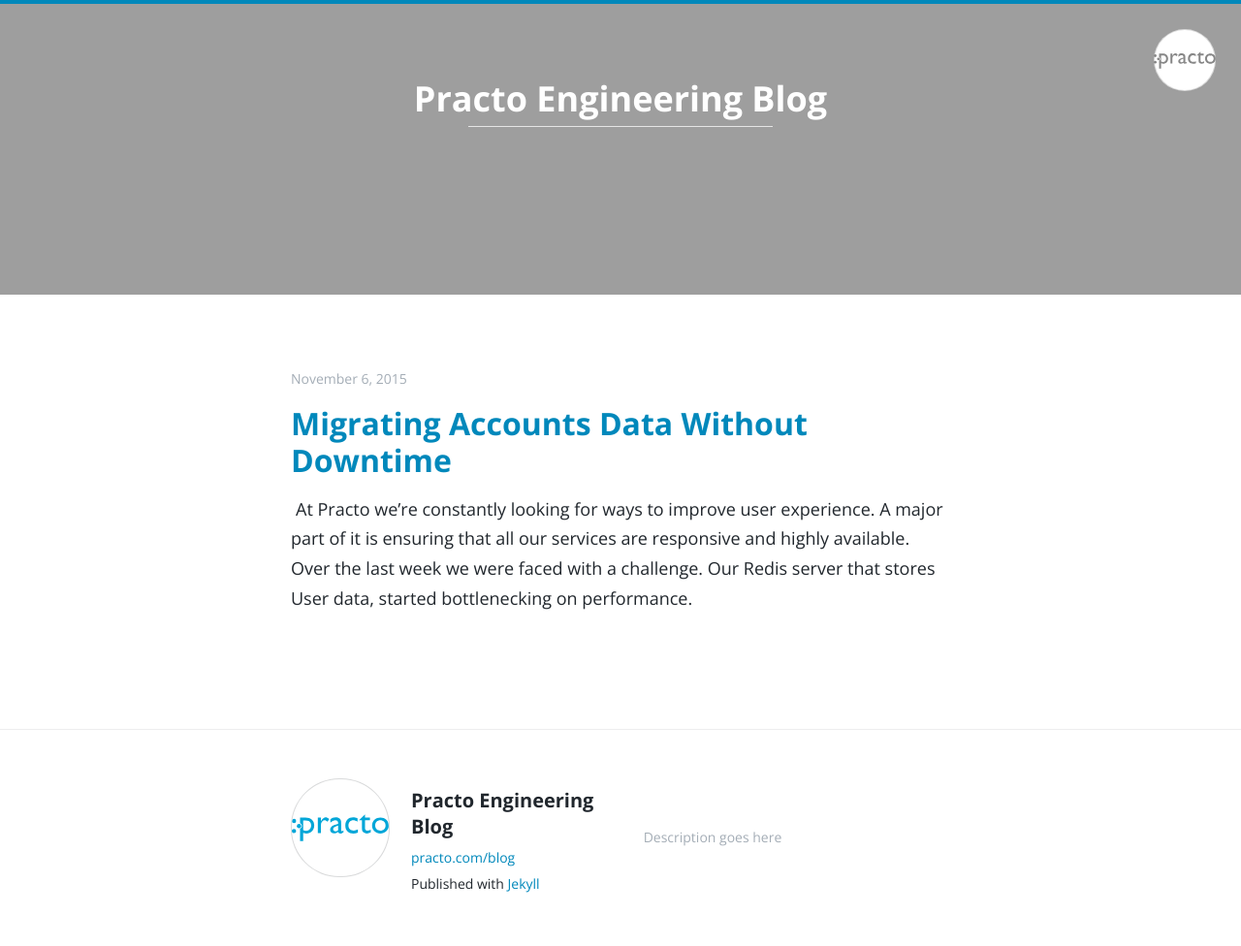
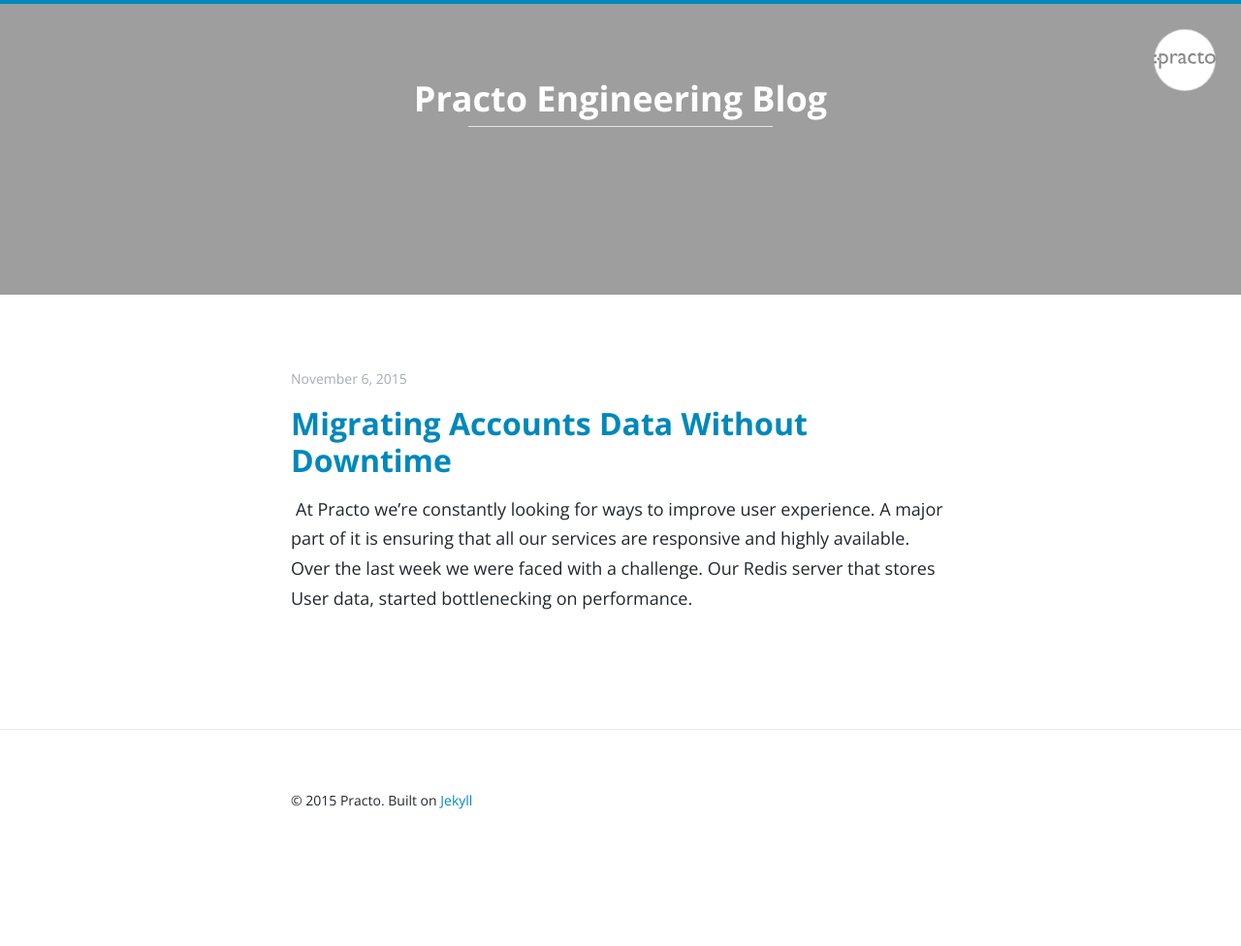
Before and after one commit to practo/engineering-blog, a Jekyll site: the page built from index.html, in a window 1280 px wide. Shown: the whole page at 97% size. Built offline with Jekyll 4.4.1, drawn with Linux system fonts in a browser that asks for light colours; after the commit the page ends 900 px from its top, so only the background shows below that.

Commit message:
Simplified footer

```diff
--- a/_includes/footer.html
+++ b/_includes/footer.html
@@ -1,25 +1,7 @@
 <footer role="contentinfo" class='post-footer'>
     <div class="inner">
-        <div class="vcard">
-
-            {% if site.logo %}
-            <a href="{{ site.baseurl }}" class="photo circle">
-              <span style="background-image: url('{{ site.baseurl }}/assets/images/{{ site.logo }}');">
-                <img src="{{ site.baseurl }}/assets/images/{{ site.logo }}" alt="{{ site.title }}"/>
-              </span>
-            </a>
-            {% endif %}
-
-            <div class="details">
-                <h4><a href="{{ site.url }}" class="url n">{{ site.title }}</a></h4>
-                <a href="{{ site.baseurl | prepend: site.url }}" class="js-remove-domain-schema">{{ site.url }}{{ site.baseurl }}</a><br>
-                <span>Published with <a href="https://jekyllrb.org">Jekyll</a></span>
-            </div>
-        </div>
-        <div id="user_bio">
-            <div class="inner">
-                {{ site.description }}
-            </div>
+        <div class="details">
+            <span>© 2015 Practo. Built on <a href="https://jekyllrb.org">Jekyll</a></span>
         </div>
     </div>
 </footer>
```
